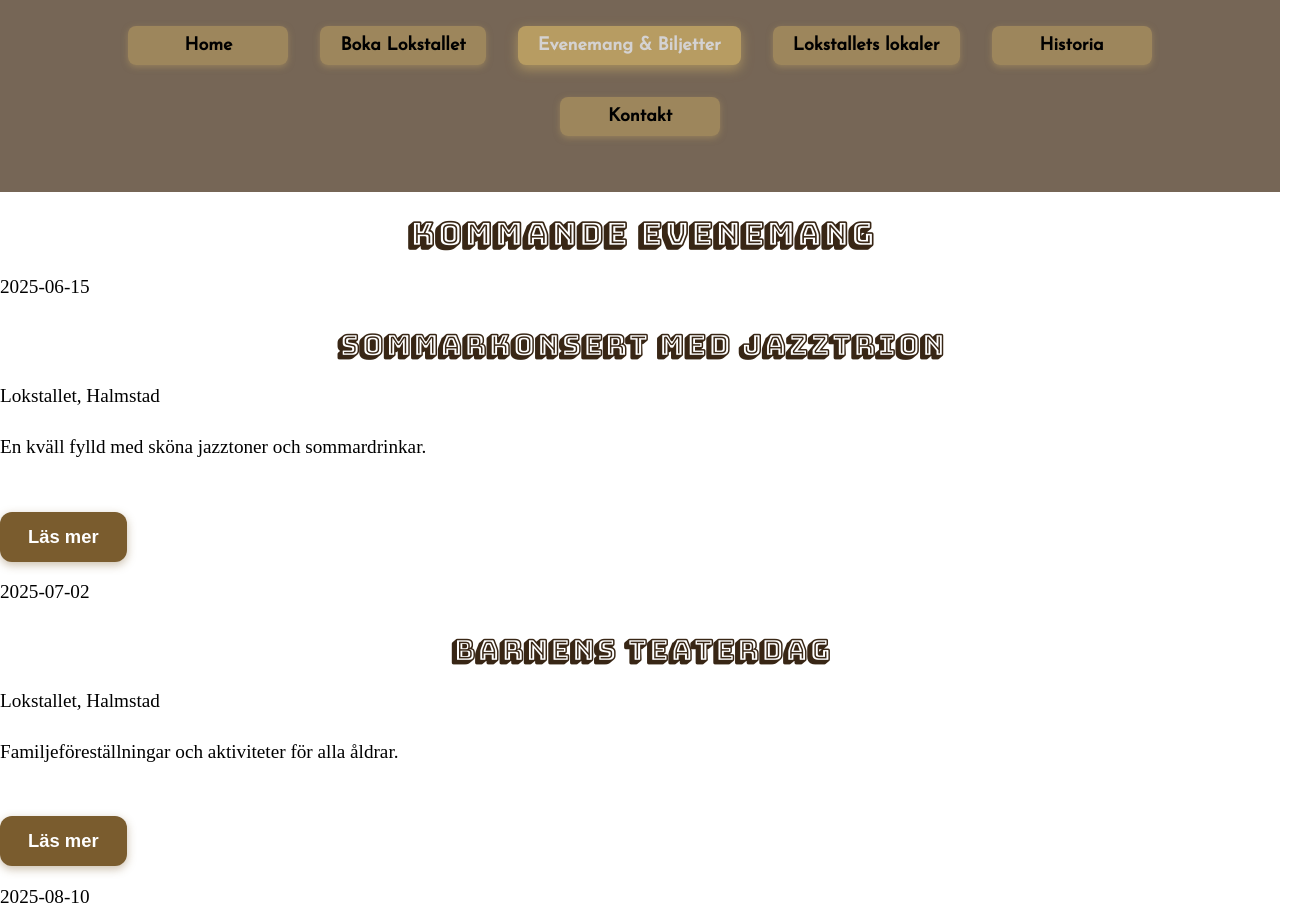
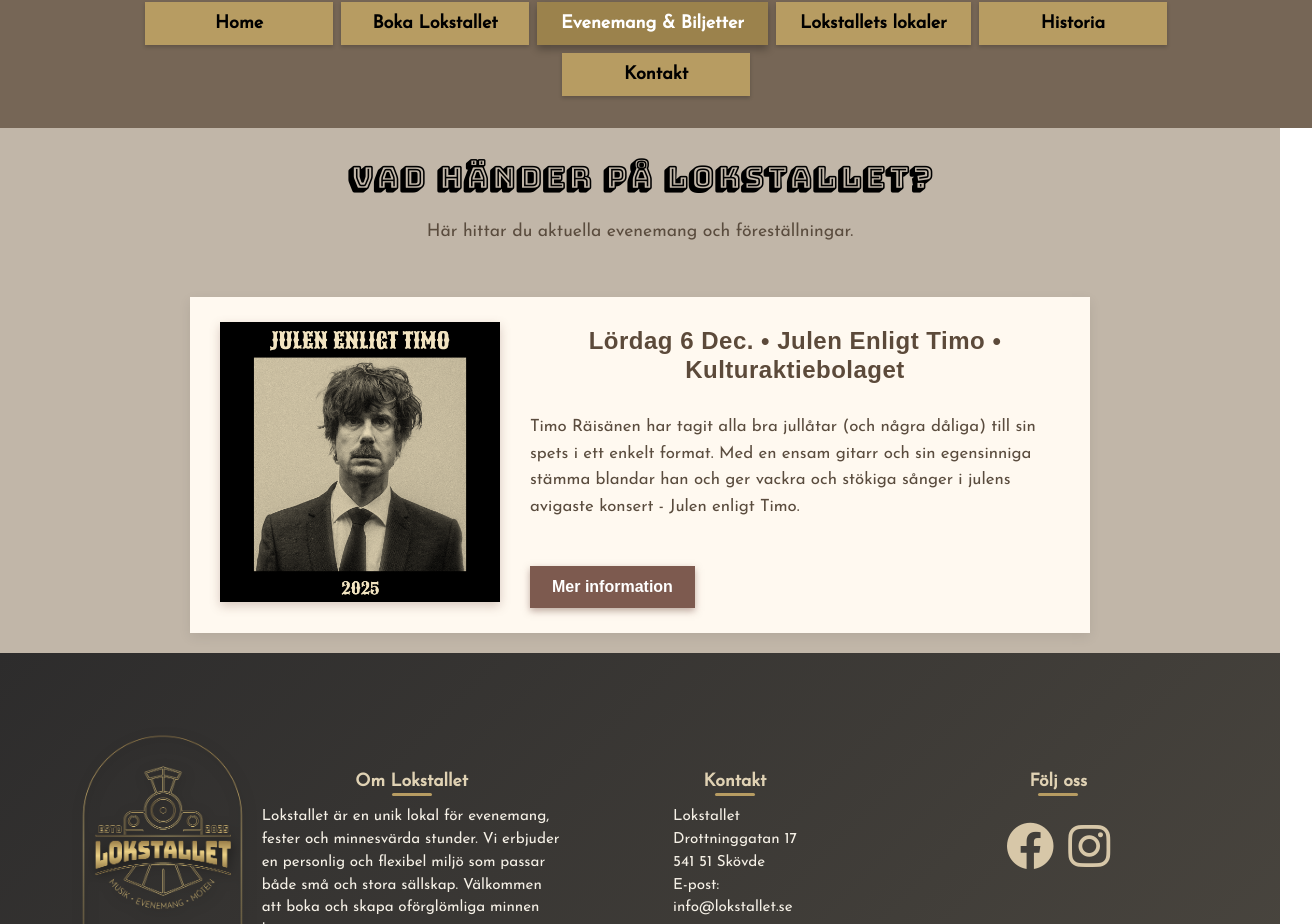
Before and after one commit to Mickan10/MMV, a React (Vite) app: page /#/evenemang-lokstallet in a window 1280 px wide. Shown: the part 478-1402 px from the top of the page, 1312 px wide, since content can reach past the window. Built offline with nearby package versions, Linux system fonts and the light colour scheme; a web font is replaced by a local one.

Commit message:
lokstallet

```diff
--- a/src/App.jsx
+++ b/src/App.jsx
@@ -14,7 +14,7 @@
 // Lokstallet-sidor
 import Lokstallet from "./pages/Lokstallet.jsx";
 import BokaLokstallet from "./pages/BokaLokstallet.jsx";
-import EvenemangLokstallet from "./pages/EvenemangLokstallet.jsx";
+import EvenmangLokstallet from "./pages/EvenmangLokstallet.jsx";
 import LokalerLokstallet from "./pages/LokalerLokstallet.jsx";
 import HistoriaLokstallet from "./pages/HistoriaLokstallet.jsx";
 import KontaktLokstallet from "./pages/KontaktLokstallet.jsx";
@@ -71,7 +71,7 @@
         {/* Lokstallet-sidor med egen layout */}
         <Route path="/lokstallet" element={<LokstalletLayout><Lokstallet /></LokstalletLayout>} />
         <Route path="/boka-lokstallet" element={<LokstalletLayout><BokaLokstallet /></LokstalletLayout>} />
-        <Route path="/evenemang-lokstallet" element={<LokstalletLayout><EvenemangLokstallet /></LokstalletLayout>} />
+        <Route path="/evenemang-lokstallet" element={<LokstalletLayout><EvenmangLokstallet /></LokstalletLayout>} />
         <Route path="/lokaler" element={<LokstalletLayout><LokalerLokstallet /></LokstalletLayout>} />
         <Route path="/historia" element={<LokstalletLayout><HistoriaLokstallet /></LokstalletLayout>} />
         <Route path="/kontakt-lokstallet" element={<LokstalletLayout><KontaktLokstallet /></LokstalletLayout>} />
--- a/src/components/LokstalletFooter.css
+++ b/src/components/LokstalletFooter.css
@@ -1,10 +1,11 @@
 /* === FOOTER STYLES === */
 .lokstallet-footer {
-  background-color: #2d2c2c;
+  background: linear-gradient(135deg, #2d2c2c, #4a463f);
   color: #f5f0e6;
-  padding: 40px 20px 20px;
+  padding: 80px 70px 60px;
   font-family: 'Josefin Sans', sans-serif;
   font-weight: 400;
+  margin-bottom: 160px
 }
 
 .lokstallet-footer-container {
@@ -15,23 +16,56 @@
   gap: 20px;
   justify-content: space-between;
   align-items: flex-start;
+  position: relative;
+  padding-left: 190px;
+}
+
+.lokstallet-footer-logo-container {
+  position: absolute;
+  top: 0;
+  left: 0;
+  padding-left: 10px;
 }
 
 .lokstallet-logo-fot {
-  height: 70px;
-  margin: 0 auto 20px;
+  height: 220px;
+  width: auto;
   display: block;
+  filter: drop-shadow(2px 4px 6px rgba(0, 0, 0, 0.5));
 }
 
 .lokstallet-footer-section {
   flex: 1 1 200px;
   min-width: 200px;
+  display: flex;
+  flex-direction: column;
+  align-items: center;
+  text-align: center;
+  transition: background-color 0.3s ease;
+}
+
+.lokstallet-footer-section p {
+  text-align: left;
 }
 
 .lokstallet-footer-section h3 {
   font-size: 1.1rem;
   margin-bottom: 10px;
   color: #e0d2b4;
+  position: relative;
+  padding-bottom: 6px;
+}
+
+.lokstallet-footer-section h3::after {
+  content: "";
+  position: absolute;
+  bottom: 0;
+  left: 50%;
+  transform: translateX(-50%);
+  width: 40px;
+  height: 3px;
+  background-color: #b79c62;
+  border-radius: 2px;
 }
 
 .lokstallet-footer-section p,
@@ -56,19 +90,24 @@
 }
 
 .lokstallet-social-icons li a {
-  font-size: 1.5rem;
+  font-size: 3rem; /* större ikoner */
   color: #d7c7a8;
-  transition: color 0.3s ease;
+  transition: color 0.3s ease, transform 0.3s ease;
 }
 
 .lokstallet-social-icons li a:hover {
-  color: #fff;
+  color: #b79c62;
+  transform: scale(1.2);
 }
 
 .lokstallet-form-button-container {
   flex: 1 1 100%;
+  margin-top: 20px;
+  display: flex;
+  flex-direction: column;
+  align-items: center;  /* Centrerar innehållet horisontellt */
+  justify-content: center;
   text-align: center;
-  margin-top: 20px;
 }
 
 .lokstallet-form-button-container h3 {
@@ -79,7 +118,7 @@
 .lokstallet-form-button {
   background-color: #7a664d;
   color: #f5f0e6;
-  padding: 10px 20px;
+  padding: 20px 30px;
   border-radius: 6px;
   font-weight: 600;
   text-decoration: none;
@@ -100,12 +139,6 @@
 
 /* === Responsive === */
 @media (max-width: 768px) {
-  .lokstallet-footer-container {
-    flex-direction: column;
-    align-items: center;
-    gap: 25px;
-    text-align: center;
-  }
 
   .lokstallet-footer-section {
     flex: 1 1 100%;
@@ -114,4 +147,22 @@
   .lokstallet-social-icons {
     justify-content: center;
   }
+
+  .lokstallet-footer-container {
+    padding-left: 0;
+    flex-direction: column;
+    align-items: center;
+    text-align: center;
+  }
+
+  .lokstallet-footer-logo-container {
+    position: static;
+    margin-bottom: 10px;
+    display: flex;
+    justify-content: center;
+  }
+
+  .lokstallet-logo-fot {
+    height: 100px;
+  }
 }
--- a/src/components/LokstalletFooter.jsx
+++ b/src/components/LokstalletFooter.jsx
@@ -1,16 +1,15 @@
 import "./LokstalletFooter.css"; // Skapa separat CSS för Lokstallets footer
 import { NavLink } from 'react-router-dom';
+import logo from '../assets/lokstalletheader.png';
 
 
 export default function LokstalletFooter() {
   return (
     <footer className="lokstallet-footer">
       <div className="lokstallet-footer-container">
-        <img
-          src="/Bilder/lokstallet-logo.png"
-          alt="Lokstallet Logo"
-          className="lokstallet-logo-fot"
-        />
+        <div className="lokstallet-footer-logo-container">
+        <img src={logo} alt="Lokstallet Logo" className="lokstallet-logo-fot" />
+      </div>
 
         <div className="lokstallet-footer-section">
           <h3>Om Lokstallet</h3>
@@ -27,11 +26,9 @@
           <p>
             Lokstallet
             <br />
-            Storgatan 12
+            Drottninggatan 17
             <br />
-            541 30 Skövde
-            <br />
-            Tel: <a href="tel:+46701234568">070-123 45 68</a>
+            541 51 Skövde
             <br />
             E-post: <a href="mailto:info@lokstallet.se">info@lokstallet.se</a>
           </p>
@@ -41,13 +38,13 @@
           <h3>Följ oss</h3>
           <ul className="lokstallet-social-icons">
             <li>
-              <a href="https://www.facebook.com/lokstallet" title="Facebook">
+              <a href="https://www.facebook.com/lokstallet.skovde" title="Facebook">
                 <i className="fab fa-facebook"></i>
               </a>
             </li>
             <li>
               <a
-                href="https://www.instagram.com/lokstallet/"
+                href="https://www.instagram.com/lokstallet.skovde/"
                 title="Instagram"
               >
                 <i className="fab fa-instagram"></i>
@@ -56,12 +53,13 @@
           </ul>
         </div>
 
-        <div className="lokstallet-form-button-container">
+        {/*<div className="lokstallet-form-button-container">
         <h3>Boka Lokstallet</h3>
         <NavLink to="/boka-lokstallet" className="lokstallet-form-button">
           Boka nu!
         </NavLink>
-      </div>
+        </div> */}
+
       </div>
       <p>&copy; 2024 Lokstallet. Alla rättigheter förbehålls.</p>
     </footer>
--- a/src/components/LokstalletHeader.css
+++ b/src/components/LokstalletHeader.css
@@ -2,10 +2,12 @@
   position: relative;
   color: black;
   text-align: center;
-  padding: 2rem 2rem;
+  padding: 2rem 1rem;
   background-color: #766656;
   font-family: 'Josefin Sans', sans-serif;
   font-weight: 400;
+  width: 100%;
+  border-radius: 0; /* Tar bort rundade hörn */
 }
 
 .log-container {
@@ -39,43 +41,44 @@
 }
 
 .hero-nav {
-  margin-top: 3rem;
+  margin-top: 2rem;
 }
 
 .links {
   display: flex;
   justify-content: center;
   flex-wrap: wrap;
-  gap: 1rem;
+  gap: 0.5rem;
   padding: 0;
   list-style: none;
+  margin: 0 auto;
+  max-width: 90%;
 }
 
 .links li {
-  margin: 0.5rem;
+  margin: 0;
 }
 
 .lokstallet-btn {
-  padding: 10px 20px;
+  padding: 12px 24px;
   color: #000;
-  background: rgba(183, 156, 98, 0.6); /* Transparent guldig nyans */
+  background: #b79c62;
   font-weight: 600;
   text-decoration: none;
-  border-radius: 8px;
+  border-radius: 0;
   transition: all 0.3s ease;
   display: inline-block;
   border: none;
-  min-width: 120px; /* Alla knappar får minst denna bredd */
+  min-width: 140px;
   text-align: center;
-  box-shadow: 0 2px 6px rgba(183, 156, 98, 0.5);
+  box-shadow: 0 2px 4px rgba(0, 0, 0, 0.2);
 }
 
 .lokstallet-btn:hover,
 .lokstallet-btn.active {
-  background-color: #b79c62;
-  color: #d4d2d2;
-  box-shadow: 0 4px 12px rgba(183, 156, 98, 0.8);
-  border: none;
+  background-color: #9b824c;
+  color: #fff;
+  box-shadow: 0 4px 8px rgba(0, 0, 0, 0.3);
 }
 
 
@@ -92,10 +95,11 @@
   .links {
     flex-direction: column;
     align-items: center;
+    gap: 0.7rem;
   }
 
   .lokstallet-btn {
-    min-width: 180px; /* Lite bredare på liten skärm för enhetlig look */
-    margin-bottom: 10px; /* Lite mellanrum mellan knapparna */
+    min-width: 200px;
+    padding: 14px;
   }
 }
--- a/src/pages/EvenemangLokstallet.jsx
+++ /dev/null
@@ -1,44 +0,0 @@
-
-
-const events = [
-  {
-    id: 1,
-    date: "2025-06-15",
-    title: "Sommarkonsert med Jazztrion",
-    location: "Lokstallet, Halmstad",
-    description: "En kväll fylld med sköna jazztoner och sommardrinkar.",
-  },
-  {
-    id: 2,
-    date: "2025-07-02",
-    title: "Barnens teaterdag",
-    location: "Lokstallet, Halmstad",
-    description: "Familjeföreställningar och aktiviteter för alla åldrar.",
-  },
-  {
-    id: 3,
-    date: "2025-08-10",
-    title: "Vintage- & Antikmarknad",
-    location: "Lokstallet, Halmstad",
-    description: "Upptäck unika fynd bland lokala utställare.",
-  },
-];
-
-export default function EvenemangLokstallet() {
-  return (
-    <main className="evenemang-main">
-      <h1>Kommande Evenemang</h1>
-      <div className="event-grid">
-        {events.map((event) => (
-          <div className="event-card" key={event.id}>
-            <p className="event-date">{event.date}</p>
-            <h2>{event.title}</h2>
-            <p className="event-location">{event.location}</p>
-            <p className="event-description">{event.description}</p>
-            <button className="event-btn">Läs mer</button>
-          </div>
-        ))}
-      </div>
-    </main>
-  );
-}
--- /dev/null
+++ b/src/pages/EvenmangLokstallet.css
@@ -0,0 +1,129 @@
+.evenemang-lokstallet {
+  background-color: #f2f0e9;
+  color: #2e2e2e;
+  font-family: 'Josefin Sans', sans-serif;
+  padding: 60px 20px;
+  display: flex;
+  justify-content: center; /* Centrerar hela innehållet horisontellt */
+}
+
+.evenemang-container {
+  max-width: 900px; /* Begränsar bredden på event-sektionen */
+  width: 100%;
+  text-align: center;
+}
+
+.evenemang-title {
+  font-size: 2.4em;
+  margin-bottom: 10px;
+  font-family: 'Bungee Shade', cursive;
+  color: #4b3b2b;
+}
+
+.evenemang-intro {
+  font-size: 1.1em;
+  margin-bottom: 50px;
+  color: #5a4c3e;
+  max-width: 650px;
+  margin-left: auto;
+  margin-right: auto;
+  text-align: center;
+}
+
+.event-grid {
+  display: flex;
+  flex-direction: column;
+  gap: 35px;
+}
+
+.event-card {
+  display: flex;
+  align-items: flex-start;
+  background-color: #fff9f0;
+  padding: 25px 30px;
+  border-radius: 14px;
+  box-shadow: 0 4px 12px rgba(0, 0, 0, 0.08);
+  transition: transform 0.3s ease, background-color 0.3s ease;
+}
+
+.event-card:hover {
+  transform: scale(1.02);
+  background-color: #fdf6e9;
+}
+
+.event-img {
+  width: 280px;
+  height: auto;
+  border-radius: 12px;
+  margin-right: 30px;
+  flex-shrink: 0;
+  object-fit: cover;
+  box-shadow: 0 4px 10px rgba(125, 90, 79, 0.3);
+}
+
+.event-content {
+  flex: 1;
+  text-align: left;
+  display: flex;
+  flex-direction: column;
+  justify-content: center;
+}
+
+.event-heading {
+  font-size: 1.5em;
+  font-weight: 700;
+  margin-bottom: 12px;
+  color: #5c4a3a;
+  line-height: 1.2;
+}
+
+.event-description {
+  font-size: 1.05em;
+  margin-bottom: 20px;
+  color: #5a4c3e;
+  line-height: 1.6;
+  font-weight: 400;
+}
+
+.btn-l {
+  align-self: start;
+  background-color: #7d5a4f;
+  color: white;
+  border: none;
+  padding: 12px 22px;
+  font-size: 1em;
+  border-radius: 8px;
+  cursor: pointer;
+  transition: background-color 0.3s ease;
+  box-shadow: 0 3px 7px rgba(125, 90, 79, 0.5);
+}
+
+.btn-l:hover {
+  background-color: #a67b63;
+}
+
+/* Responsive: på mindre skärmar staplas bild och text */
+@media (max-width: 768px) {
+  .event-card {
+    flex-direction: column;
+    text-align: center;
+    padding: 20px;
+  }
+
+  .event-img {
+    margin-right: 0;
+    margin-bottom: 20px;
+    width: 100%;
+    max-width: 300px;
+    border-radius: 14px;
+  }
+
+  .event-content {
+    text-align: center;
+    align-items: center;
+  }
+
+  .btn-l {
+    align-self: center;
+  }
+}
--- /dev/null
+++ b/src/pages/EvenmangLokstallet.jsx
@@ -0,0 +1,38 @@
+import "./EvenmangLokstallet.css";
+import timo from "../assets/timo.png";
+
+const EvenmangLokstallet = () => {
+  return (
+    <section id="events" className="evenemang-lokstallet">
+      <div className="evenemang-container">
+        <h2 className="evenemang-title">Vad händer på Lokstallet?</h2>
+        <p className="evenemang-intro">
+          Här hittar du aktuella evenemang och föreställningar.
+        </p>
+
+        <div className="event-grid">
+          <article className="event-card">
+            <img src={timo} alt="Julen enligt Timo" className="event-img" />
+            <div className="event-content">
+              <h3 className="event-heading">
+                Lördag 6 dec. • Julen enligt Timo • Kulturaktiebolaget
+              </h3>
+              <p className="event-description">
+                Timo Räisänen har tagit alla bra jullåtar (och några dåliga) till sin spets i ett enkelt format. Med en ensam gitarr och sin egensinniga stämma blandar han och ger vackra och stökiga sånger i julens avigaste konsert - Julen enligt Timo.
+              </p>
+              <a
+                href="https://billetto.se/e/julen-enligt-timo-biljetter-1280249"
+                target="_blank"
+                rel="noopener noreferrer"
+              >
+                <button className="btn-l">Mer information</button>
+              </a>
+            </div>
+          </article>
+        </div>
+      </div>
+    </section>
+  );
+};
+
+export default EvenmangLokstallet;
--- a/src/pages/Lokstallet.css
+++ b/src/pages/Lokstallet.css
@@ -1,4 +1,9 @@
 /* Bakgrunder och text */
+ *
+ {
+  border-radius: 0 !important;
+}
+
 #events {
   text-align: center;
   padding: 20px 0; /* tidigare 40px */
@@ -198,7 +203,6 @@
   width: 45%;
   height: 130px;
   overflow: hidden;
-  border-radius: 12px;
   transition: transform 0.3s ease;
 }
 .sponsor img {
```
Also changed, not shown: src/pages/KontaktLokstallet.css (+21 -10 lines), src/pages/Lokstallet.jsx (+24 -0 lines).
